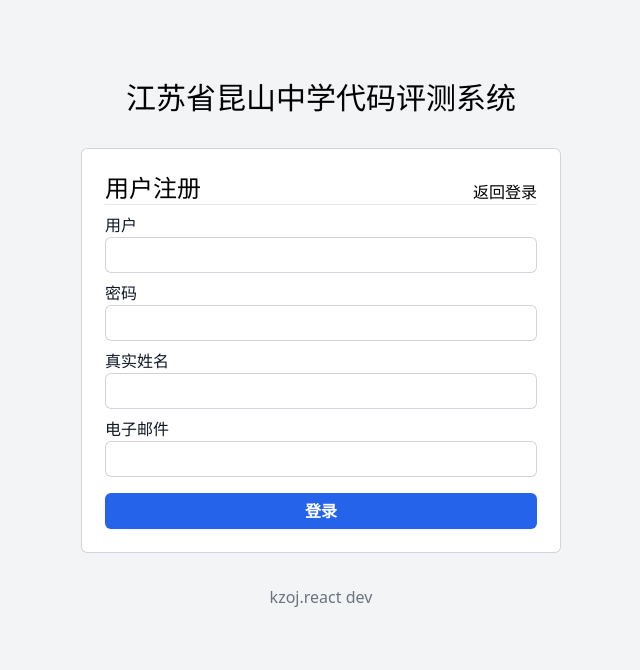
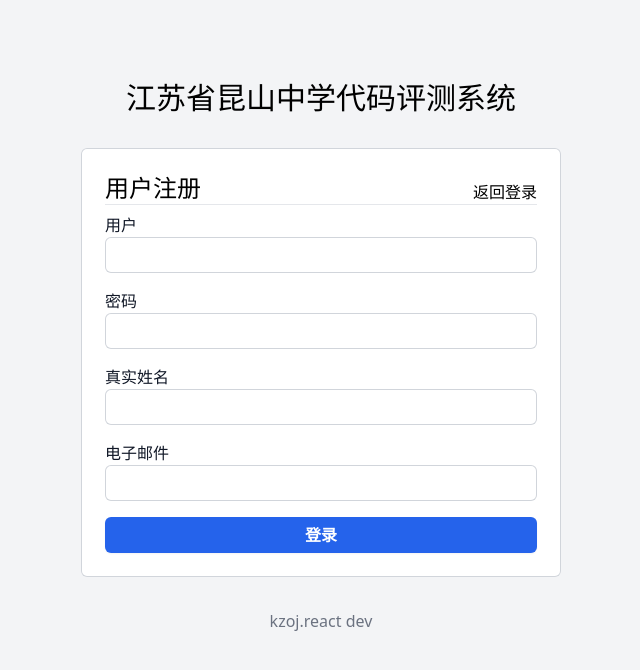
Before and after one commit to shuhao0727/kzoj-front, a Next.js app: page /auth/register in a window 1280 px wide. Shown: the top 670 px of the page, without its empty margins (319-959 px from the left). Built offline with nearby package versions, Linux system fonts and the light colour scheme; no server answers.

Commit message:
update button component and auth pages

```diff
--- a/app/auth/login/card.tsx
+++ b/app/auth/login/card.tsx
@@ -60,14 +60,13 @@ export const AuthLoginCard: React.FC = () => {
         }}
       >
         {({ isSubmitting }) => (
-          <Form>
+          <Form className="space-y-4">
             <Field component={Input} name="username" type="text" label="用户" />
             <Field
               component={Input}
               name="password"
               type="password"
               label="密码"
-              className="mt-2"
             />
             <Button
               htmlType="submit"
--- a/app/auth/register/card.tsx
+++ b/app/auth/register/card.tsx
@@ -63,28 +63,25 @@ export const AuthRegisterCard: React.FC = () => {
         }}
       >
         {({ isSubmitting }) => (
-          <Form>
+          <Form className="space-y-4">
             <Field component={Input} name="username" type="text" label="用户" />
             <Field
               component={Input}
               name="password"
               type="password"
               label="密码"
-              className="mt-2"
             />
             <Field
               component={Input}
               name="realName"
               type="text"
               label="真实姓名"
-              className="mt-2"
             />
             <Field
               component={Input}
               name="email"
               type="email"
               label="电子邮件"
-              className="mt-2"
             />
             <Button
               htmlType="submit"
--- a/components/button.tsx
+++ b/components/button.tsx
@@ -3,8 +3,8 @@ import React from "react";
 
 export const Button: React.FC<
   Omit<React.ButtonHTMLAttributes<HTMLButtonElement>, "type"> & {
-    type: "info" | "success" | "error";
-    htmlType: React.ButtonHTMLAttributes<HTMLButtonElement>["type"];
+    type: "info" | "success" | "danger";
+    htmlType?: React.ButtonHTMLAttributes<HTMLButtonElement>["type"];
     loading?: boolean;
   }
 > = ({ type, htmlType, className, children, disabled, loading, ...props }) => {
@@ -15,13 +15,13 @@ export const Button: React.FC<
       disabled={disabled || loading}
       className={classNames(
         className,
-        "w-full mt-4 flex w-full justify-center rounded-md px-3 py-1.5 font-semibold text-white shadow-sm",
+        "w-full flex w-full justify-center rounded-md px-3 py-1.5 font-semibold text-white shadow-sm",
         "focus-visible:outline focus-visible:outline-2 focus-visible:outline-offset-2",
         type === "info"
           ? "bg-blue-600 hover:bg-blue-500 focus-visible:outline-blue-600"
           : type === "success"
           ? "bg-green-600 hover:bg-green-500 focus-visible:outline-green-600"
-          : type === "error"
+          : type === "danger"
           ? "bg-red-600 hover:bg-red-500 focus-visible:outline-red-600"
           : ""
       )}
```
